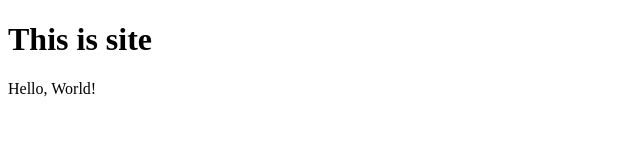
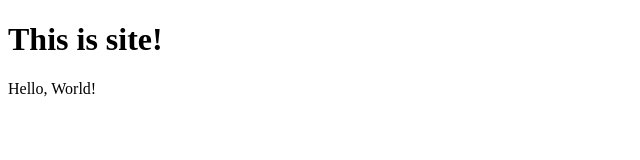
Before and after one commit to AnnaStadnyk/Hello, a plain HTML site: page index.html in a window 1280 px wide. Shown: the full height of the page, 0-640 px from the left. Drawn offline with Linux system fonts and the light colour scheme.

Commit message:
Add "!" to h1

```diff
--- a/index.html
+++ b/index.html
@@ -7,7 +7,7 @@
     <title>Document</title>
 </head>
 <body>
-    <h1>This is site</h1>
+    <h1>This is site!</h1>
     Hello, World!
 </body>
 </html>
```
